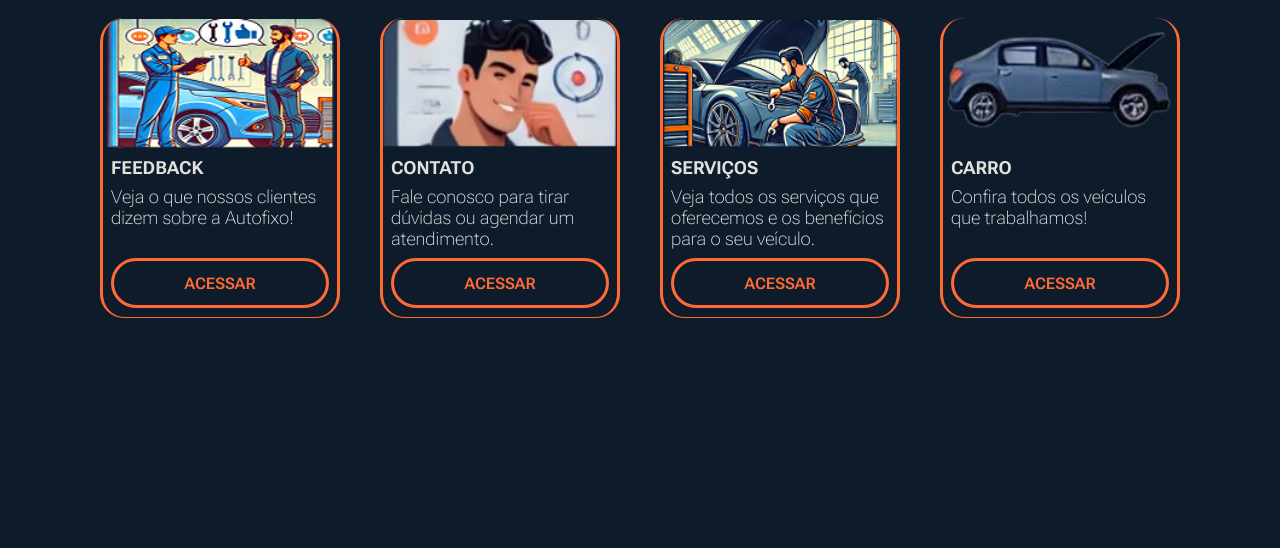
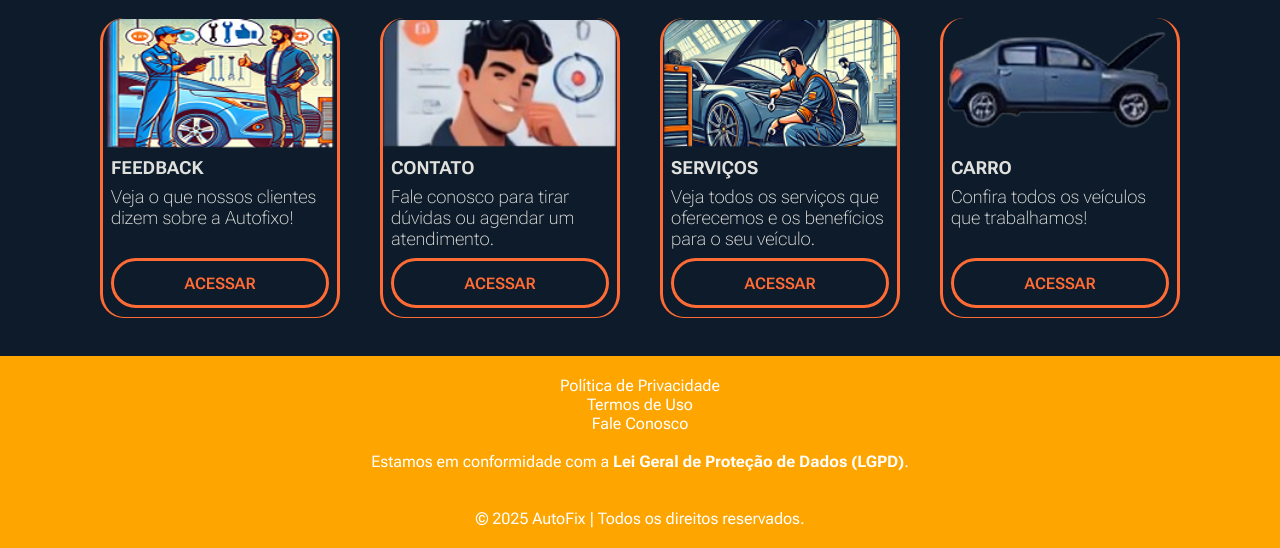
Before and after one commit to Denzel-4/Projeto, a plain HTML site: page index.html in a window 1280 px wide. Shown: the part 539-1087 px from the top of the page. Before the commit the page ends 857 px from the top, so only its background shows below. Drawn offline with Linux system fonts and the light colour scheme.

Commit message:
index.html

```diff
--- a/index.html
+++ b/index.html
@@ -163,5 +163,16 @@
             </article>
         </section>
     </main>
+    <br><br><footer class="rodape" style="background-color: orange; padding: 20px; text-align: center; color: white;">
+        <div class="rodape-container interface">
+            <Política href="politicas.html"style="color: white;">Política de Privacidade</a> <br>
+                 <a href="termos.html" style="color: white;">Termos de Uso</a><br>
+                 <a href="contato.html" style="color: white;">Fale Conosco </a></p><br>
+
+            <p>Estamos em conformidade com a <strong>Lei Geral de Proteção de Dados (LGPD)</strong>.</p><br><br>
+            <p>© 2025 AutoFix | Todos os direitos reservados.</p>
+
+        </div>
+    </footer>
 </body>
 </html>
```
